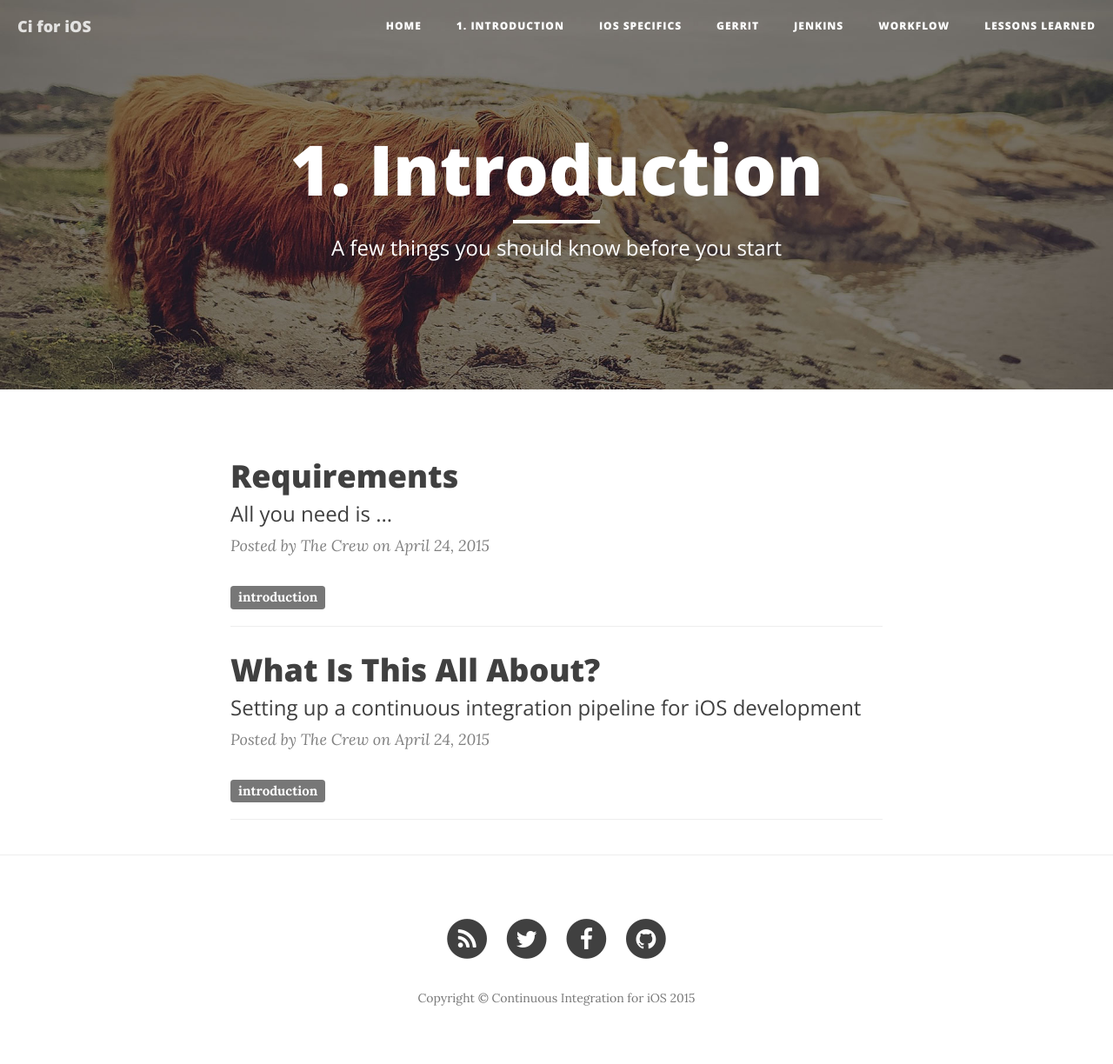
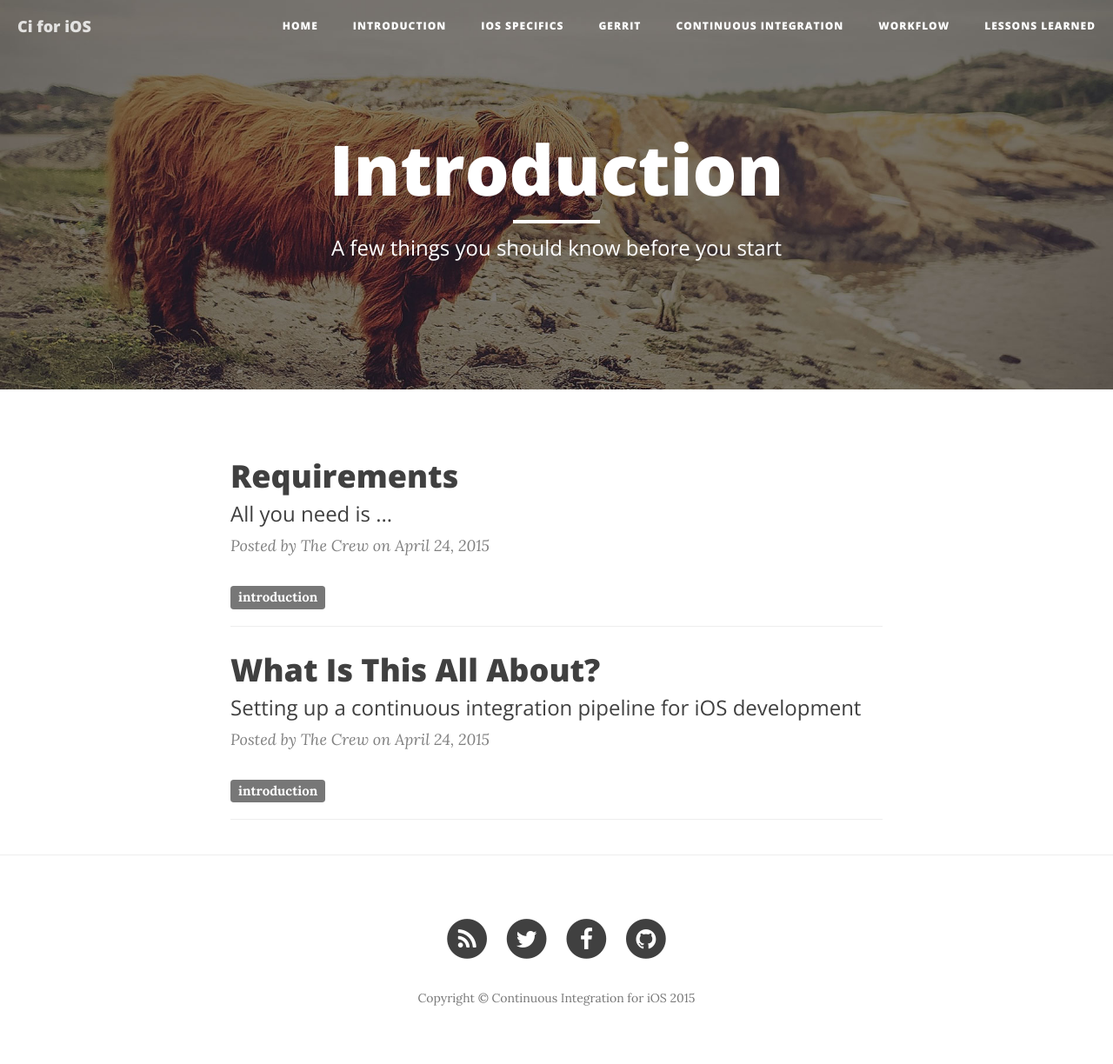
Before and after one commit to ciforios/ciforios.github.io, a Jekyll site: the page built from introduction.html, in a window 1280 px wide. Shown: the whole page at 87% size. Built offline with Jekyll 4.4.1, drawn with Linux system fonts in a browser that asks for light colours; nearby versions of some CDN libraries; Markdown is read by kramdown in place of the engine named in the settings.

Commit message:
changed jenkins category to ci

```diff
--- a/_posts/2015-04-20-testing.md
+++ b/_posts/2015-04-20-testing.markdown
@@ -5,7 +5,7 @@
 date:       2015-04-24 11:20:00
 author:     "The Crew"
 header-img: "img/post-bg-04.jpg"
-tags: [jenkins]
+tags: [continuous-integration]
 ---
 
 ##Preparing your system
--- a/_posts/2015-05-24-Jenkins.markdown
+++ b/_posts/2015-05-24-Jenkins.markdown
@@ -5,7 +5,7 @@
 date:       2015-05-25 12:00:00
 author:     "The crew"
 header-img: "img/post-bg-06.jpg"
-tags: [jenkins]
+tags: [continuous-integration]
 ---
 
 Within this page we will describe how we set up Jenkins on our Mac to meet our requirements.
--- a/_posts/2015-06-02-Gerrit-for-jenkins.markdown
+++ b/_posts/2015-06-02-Gerrit-for-jenkins.markdown
@@ -5,7 +5,7 @@
 date:       2015-06-02 09:12:13
 author:     "The crew"
 header-img: "img/post-bg-03.jpg"
-tags: [gerrit, jenkins]
+tags: [gerrit, continuous-integration]
 ---
 
 ## Setting up Gerrit for Jenkins (Gerrit Trigger)
--- a/introduction.html
+++ b/introduction.html
@@ -1,6 +1,6 @@
 ---
 layout: page
-title: "1. Introduction"
+title: "Introduction"
 description: "A few things you should know before you start"
 header-img: "img/contact-bg.jpg"
 category: "introduction"
```
Also changed, not shown: continuous-integration.html (added, +8 -0 lines), jenkins.html (deleted, +0 -8 lines).
